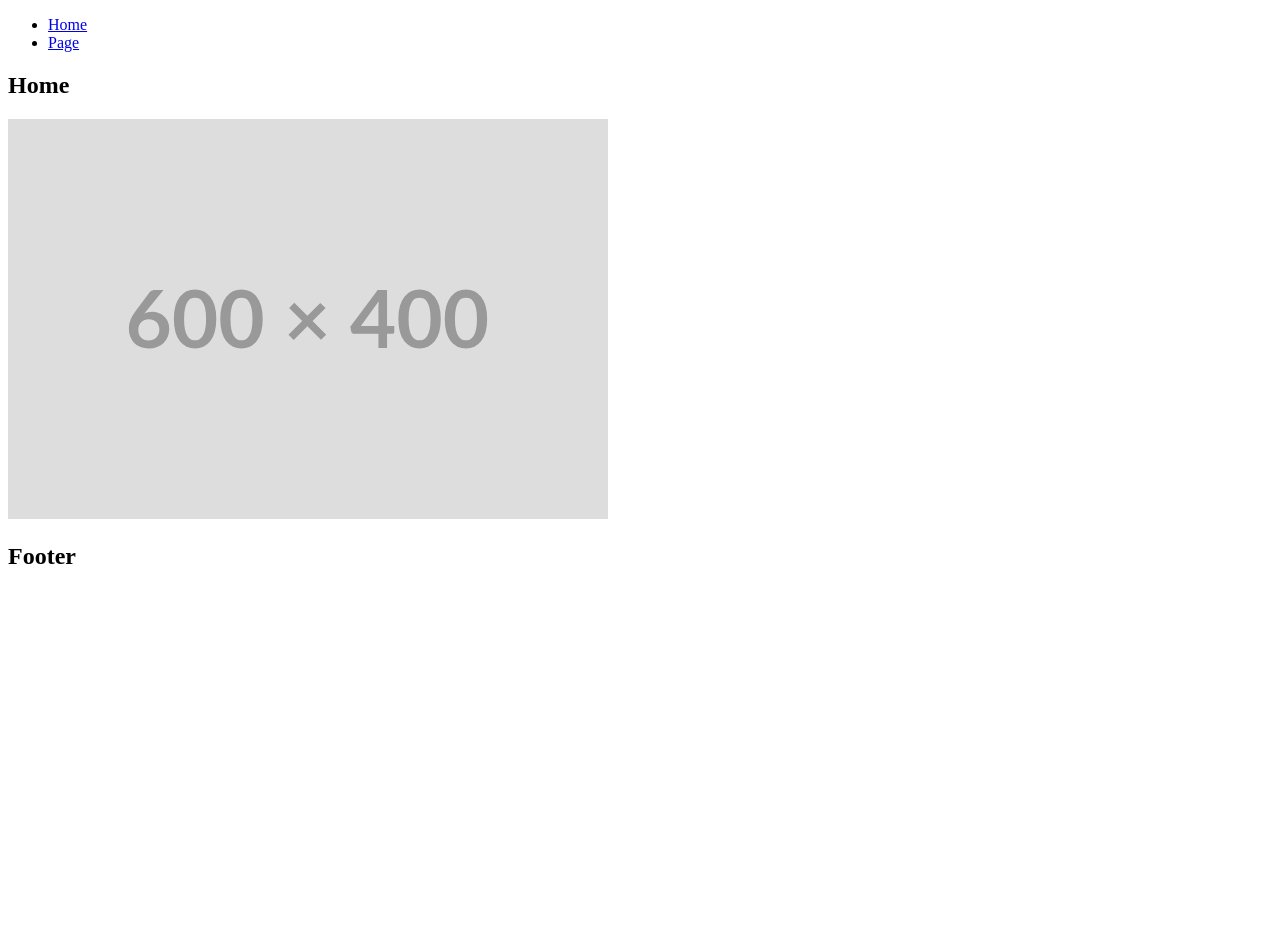
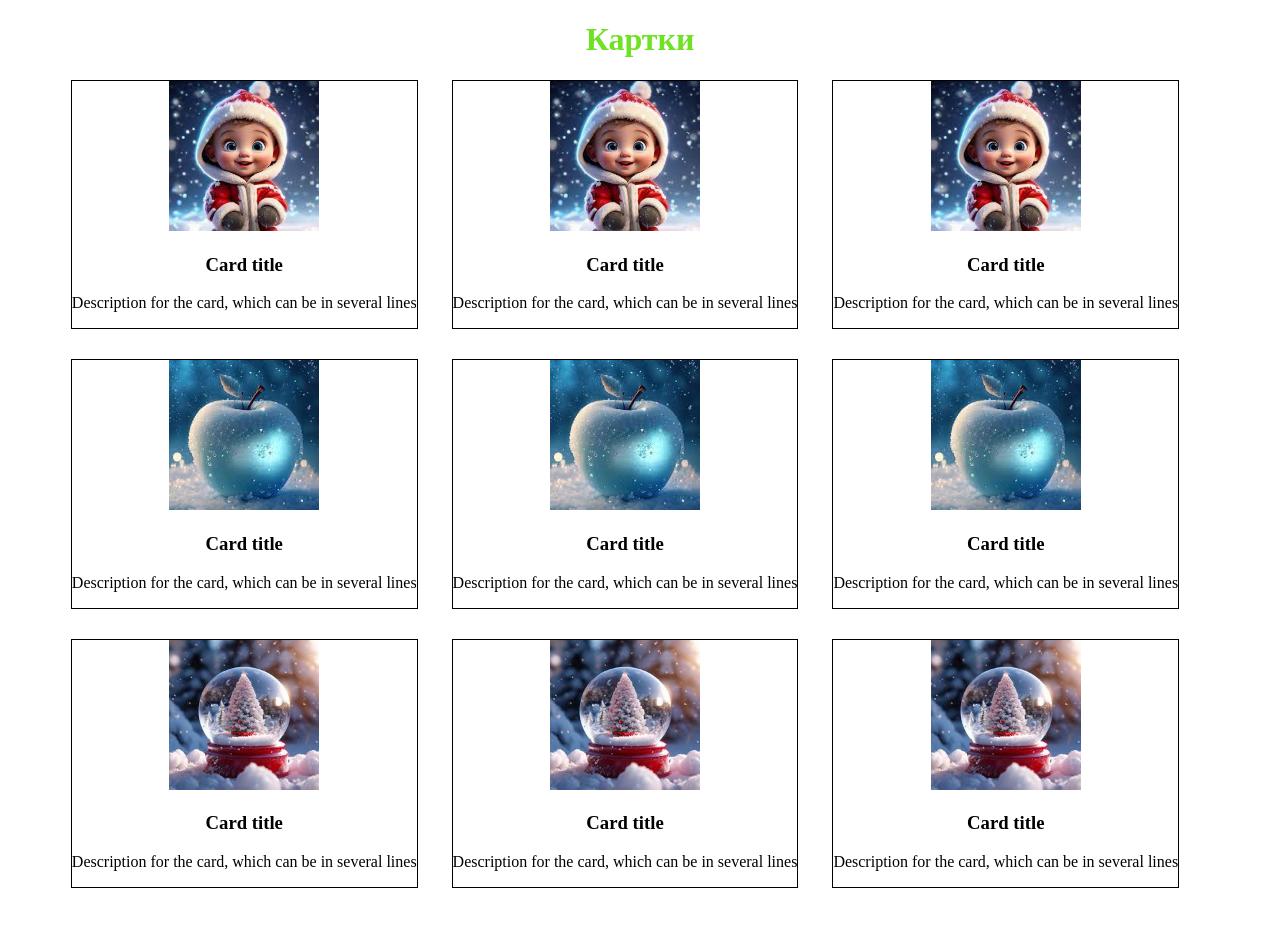
Before and after one commit to kirillpoltorak7/Fe-Basic-09.01.24, a plain HTML site: page index.html in a window 1280 px wide. Before the commit the page ends 800 px from the top, so only its background shows below. Drawn offline with Linux system fonts and the light colour scheme.

Commit message:
hw-4 has done

```diff
--- a/css/styles.css
+++ b/css/styles.css
@@ -0,0 +1,20 @@
+.title {
+  text-align: center;
+  color: #6fe223;
+}
+.cards__block {
+  text-align: center;
+}
+.cards__container {
+  display: inline-block;
+}
+.card {
+  border: 1px solid #000;
+  margin: 0 30px 30px 0;
+  /* Відступи між картками не знаю як по-іншому зробити */
+}
+.card__photo {
+  width: 150px;
+  height: 150px;
+  object-fit: cover;
+}
--- a/index.html
+++ b/index.html
@@ -5,41 +5,78 @@
     <meta charset="UTF-8">
     <meta name="viewport" content="width=device-width, initial-scale=1.0">
     <link rel="stylesheet" href="./css/styles.css">
-    <title>Template Page</title>
+    <title>Cards</title>
 </head>
 
 <body>
     <header class="header">
-        <div class="container">
-            <nav class="nav">
-                <ul class="menu">
-                    <li class="menu__item">
-                        <a href="/" class="menu__item-link">Home</a>
-                    </li>
-                    <li class="menu__item">
-                        <a href="./pages/page.html" class="menu__item-link">Page</a>
-                    </li>
-                </ul>
-            </nav>
+        <div class="container"><!-- Обмежувальний контейнер -->
+            <h1 class="title">Картки</h1>
         </div>
     </header>
-    <main>
-        <section>
-            <div class="container">
-                <!-- Content -->
-                <h1 class="title">Home</h1>
-                <div>
-                    <img src="./images/Placehold.svg" alt="Placehold">
+    <main class="main">
+        <div class="container"><!-- Обмежувальний контейнер -->
+            <section class="section">
+                <div class="container">
+                    <div class="cards__block">
+                        <div class="cards__container">
+                            <div class="card">
+                                <img src="./images/download.jpg" alt="Boy" class="card__photo">
+                                <h3 class="card__title">Card title</h3>
+                                <p class="car__description">Description for the card, which can be in several lines</p>
+                            </div>
+                            <div class="card">
+                                <img src="./images/apple.jpg" alt="Apple" class="card__photo">
+                                <h3 class="card__title">Card title</h3>
+                                <p class="car__description">Description for the card, which can be in several lines</p>
+                            </div>
+                            <div class="card">
+                                <img src="./images/snowball.jpg" alt="snowball" class="card__photo">
+                                <h3 class="card__title">Card title</h3>
+                                <p class="car__description">Description for the card, which can be in several lines</p>
+                            </div>
+                        </div>
+
+                        <div class="cards__container">
+                            <div class="card">
+                                <img src="./images/download.jpg" alt="Boy" class="card__photo">
+                                <h3 class="card__title">Card title</h3>
+                                <p class="car__description">Description for the card, which can be in several lines</p>
+                            </div>
+                            <div class="card">
+                                <img src="./images/apple.jpg" alt="Apple" class="card__photo">
+                                <h3 class="card__title">Card title</h3>
+                                <p class="car__description">Description for the card, which can be in several lines</p>
+                            </div>
+                            <div class="card">
+                                <img src="./images/snowball.jpg" alt="snowball" class="card__photo">
+                                <h3 class="card__title">Card title</h3>
+                                <p class="car__description">Description for the card, which can be in several lines</p>
+                            </div>
+                        </div>
+
+                        <div class="cards__container">
+                            <div class="card">
+                                <img src="./images/download.jpg" alt="Boy" class="card__photo">
+                                <h3 class="card__title">Card title</h3>
+                                <p class="car__description">Description for the card, which can be in several lines</p>
+                            </div>
+                            <div class="card">
+                                <img src="./images/apple.jpg" alt="Apple" class="card__photo">
+                                <h3 class="card__title">Card title</h3>
+                                <p class="car__description">Description for the card, which can be in several lines</p>
+                            </div>
+                            <div class="card">
+                                <img src="./images/snowball.jpg" alt="snowball" class="card__photo">
+                                <h3 class="card__title">Card title</h3>
+                                <p class="car__description">Description for the card, which can be in several lines</p>
+                            </div>
+                        </div>
+                    </div>
                 </div>
-            </div>
-        </section>
+            </section>
+        </div>
     </main>
-    <footer class="footer">
-        <div class="container">
-            <h2>Footer</h2>
-        </div>
-    </footer>
-    <script src="./js/main.js"></script>
 </body>
 
 </html>
```
Also changed, not shown: pages/page.html (deleted, +0 -45 lines), images/Placehold.svg (deleted), images/apple.jpg (added), images/download.jpg (added), images/snowball.jpg (added), js/main.js (deleted).
